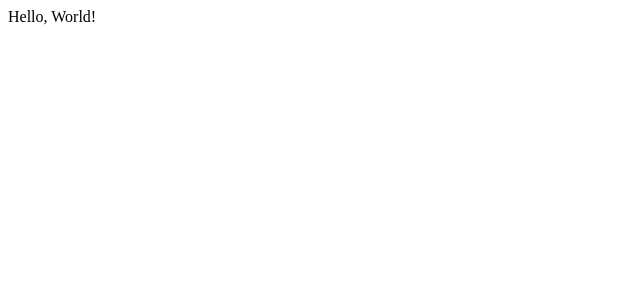
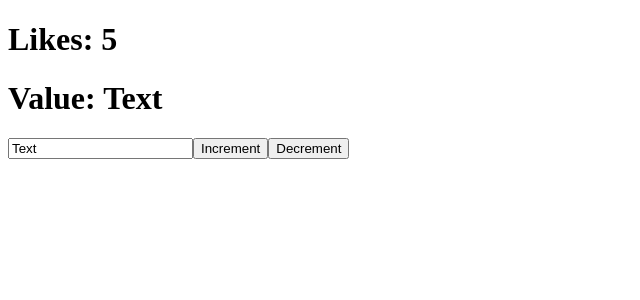
Before and after one commit to ArtSoller/ReactTests, a React (Create React App) app: page / in a window 1280 px wide. Shown: the top 300 px of the page, without its empty margins (0-640 px from the left). Built offline with nearby package versions, Linux system fonts and the light colour scheme.

Commit message:
Controlled input

```diff
--- a/src/App.js
+++ b/src/App.js
@@ -1,9 +1,28 @@
 import react from 'react';
 
 function App() {
+  const [likes, setLikes] = react.useState(5);
+  const [value, setValue] = react.useState('Text');
+
+  function increment() {
+    setLikes(likes + 1);
+  }
+
+  function decrement() {
+    setLikes(likes - 1);
+  }
+
   return (
     <div className="App">
-
+      <h1>Likes: {likes}</h1>
+      <h1>Value: {value}</h1>
+      <input
+        type="text"
+        value={value}
+        onChange={event => setValue(event.target.value)}
+      ></input>
+      <button onClick={increment}>Increment</button>
+      <button onClick={decrement}>Decrement</button>
     </div>
   );
 }
--- a/src/index.js
+++ b/src/index.js
@@ -3,6 +3,6 @@ import ReactDOM from 'react-dom/client';
 import App from './App';
 
 const root = ReactDOM.createRoot(document.getElementById('root'));
-root.render(<div>Hello, World!</div>);
+root.render(<App />);
 
 // ReactDOM.render(<div>Hello, World!</div>, document.getElementById('root'));
```
Also changed, not shown: package.json (+9 -2 lines), 1 other file (tests, documents, lock files or other folders).
